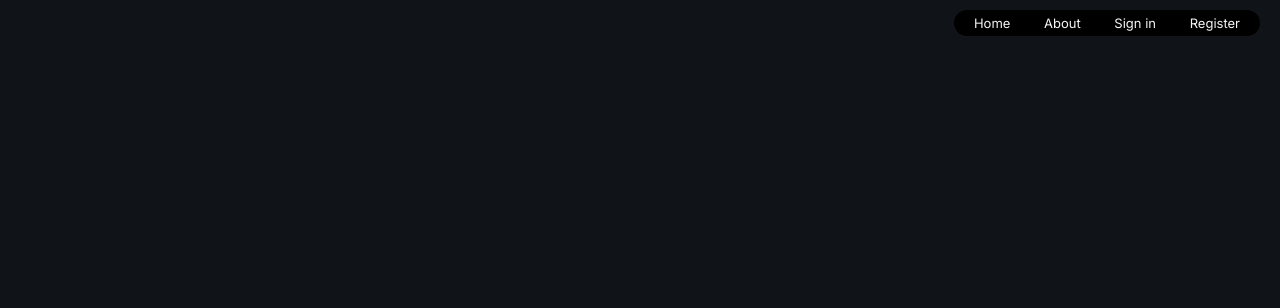
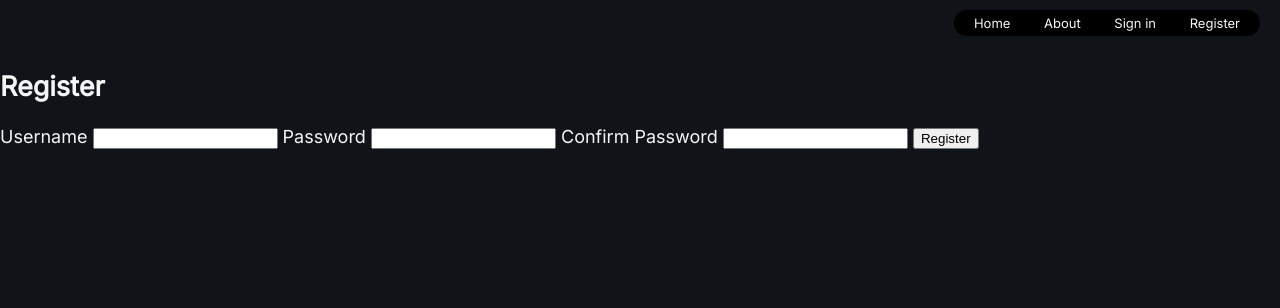
Before and after one commit to lucaslarss0n/CS50x-Final-Project, a Flask app: template app/templates/register.html in a window 1280 px wide. Shown: the top 308 px of the page. Run offline with Flask 3, Linux system fonts and the light colour scheme; the template is opened without the code that fills it, so the values that code supplies are empty.

Commit message:
Implemented python and html for the register page

```diff
--- a/app/static/style.css
+++ b/app/static/style.css
@@ -62,10 +62,10 @@ header {
 .button {
   background-color: black;
   border-radius: 25px;
-  padding: 5px 10px 5px 10px;
+  padding: 5px 14px 5px 14px;
   color: whitesmoke;
   border: 0;
-  font-size: large;
+  font-size: medium;
   font-weight: bold;
   text-decoration: none;
   border-style: solid;
--- a/app/templates/register.html
+++ b/app/templates/register.html
@@ -1,7 +1,15 @@
 {% extends 'base.html' %}
 
 {% block content %}
-<form method="post">
-    <!-- Registration form fields -->
+<form method="POST">
+    <h2>Register</h2>
+    <label for="username">Username</label>
+    <input type="text" name="username" id="username" value="{{ form_data.get('username', '') }}">
+    <label for="password">Password</label>
+    <input type="password" name="password" id="password">
+    <label for="password_confirm">Confirm Password</label>
+    <input type="password" name="password_confirm" id="password_confirm">
+    <input type="submit" value="Register">
+    <input type="hidden" name="{{ csrf_key }}" value="{{ csrf_token }}">
 </form>
 {% endblock %}
```
Also changed, not shown: routes/auth.py (+21 -3 lines).
